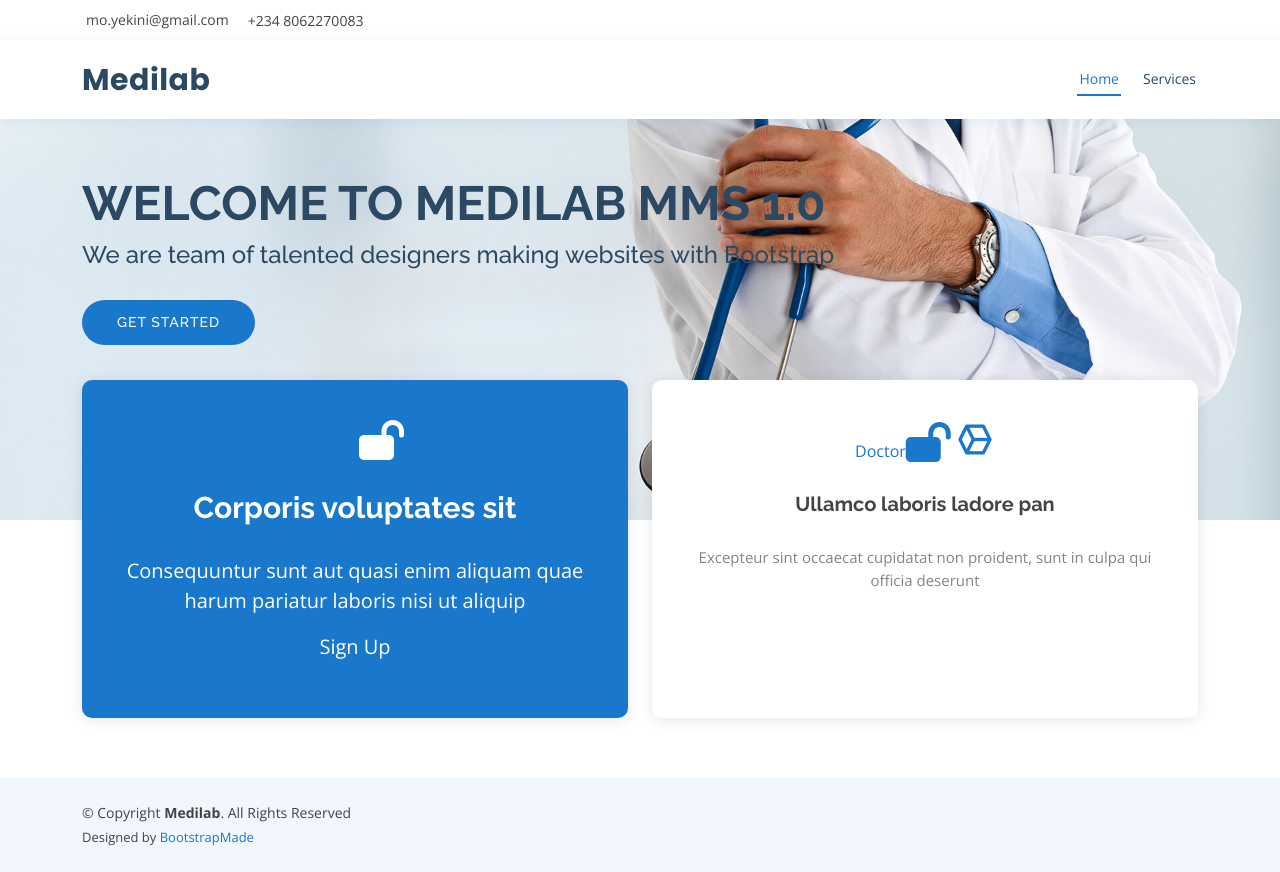
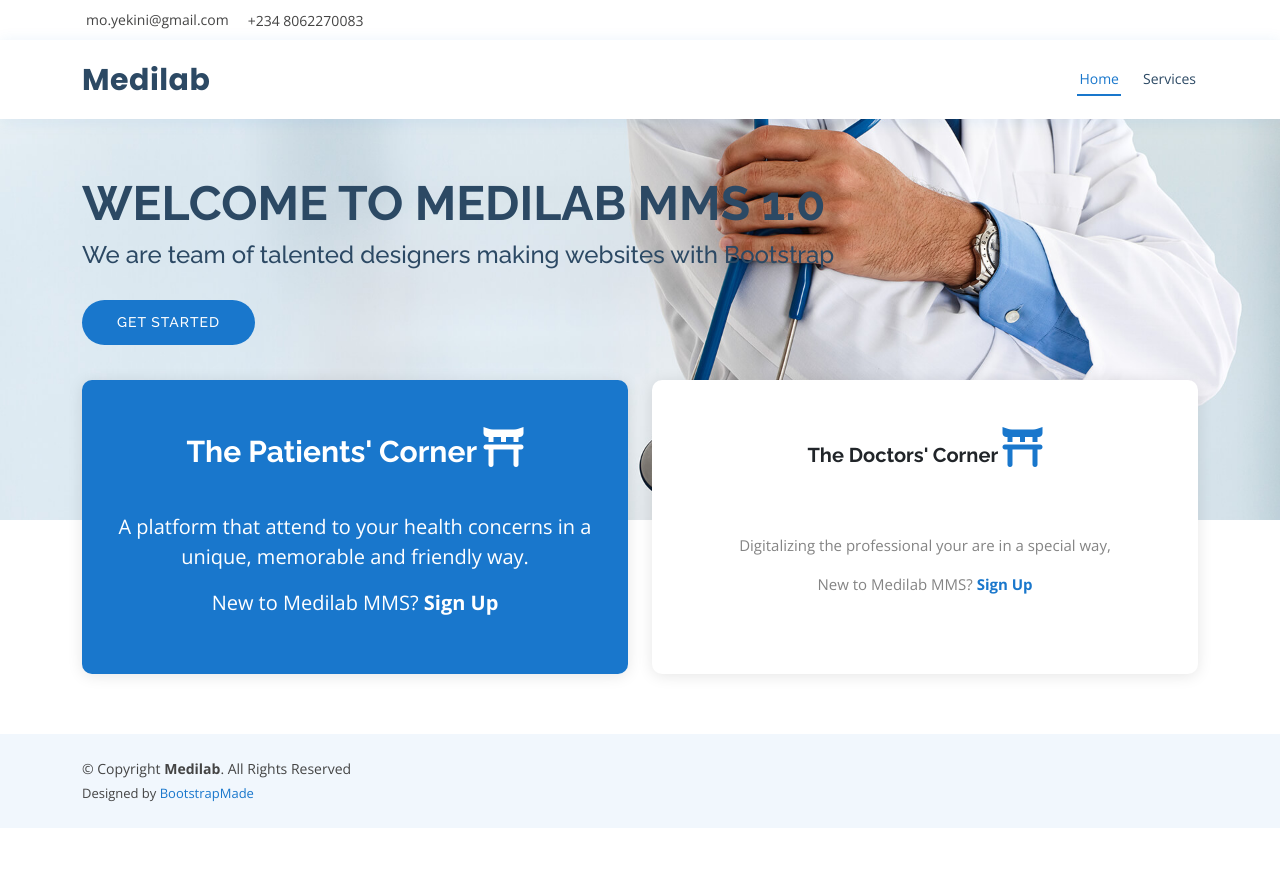
Before and after one commit to moreshud/ehealth, a Django app: page / in a window 1280 px wide. After the commit the page ends 828 px from the top, so only its background shows below. Run offline with Django 4.2, Linux system fonts and the light colour scheme; some libraries are stand-ins or nearby versions.

Commit message:
readme - home fix

```diff
--- a/core/patient/forms.py
+++ b/core/patient/forms.py
@@ -63,6 +63,7 @@ class PatientProfileForm(forms.ModelForm):
         widget=forms.DateInput(
             attrs={
                 'class': 'form-control mb-2',
+                'placeholder': 'YYYY-MM-DD'
             }
         ),
         required=True
@@ -122,6 +123,7 @@ class PatientAppointmentForm(forms.ModelForm):
         widget=forms.DateInput(
             attrs={
                 'class': 'form-control mb-2',
+                'placeholder': 'YYYY-MM-DD'
             }
         ),
         required=True
--- a/core/templates/home.html
+++ b/core/templates/home.html
@@ -15,19 +15,24 @@
           <div class="row">
               <div class="col-xl-6 d-flex align-items-stretch">
               <div class="icon-box-reversed mt-4 mt-xl-0">
-                  {% comment %} <i class="bx bx-receipt"></i> {% endcomment %}
-                  <a href="/sign-in/?next=/patient/">Patient<i class="fas fa-lock-open"></i></a>
-                  <h4>Corporis voluptates sit</h4>
-                  <p>Consequuntur sunt aut quasi enim aliquam quae harum pariatur laboris nisi ut aliquip</p>
-                  <p>Sign Up</p>
+                <a href="/sign-in/?next=/patient/" class="btn">
+                    <h4>The Patients' Corner <i class="fas fa-torii-gate"></i></h4>
+                </a>
+                <p>A platform that attend to your health concerns in a unique, memorable and friendly way.</p>
+                <p class="text-center mt-3">
+                    New to Medilab MMS? <a href="/sign-up/?next=/patient/" class="text-white"><b>Sign Up</b></a>
+                </p>
               </div>
               </div>
               <div class="col-xl-6 d-flex align-items-stretch">
               <div class="icon-box mt-4 mt-xl-0">
-                  <a href="/sign-in/?next=/doctor/">Doctor<i class="fas fa-lock-open"></i></a>
-                  <i class="bx bx-cube-alt"></i>
-                  <h4>Ullamco laboris ladore pan</h4>
-                  <p>Excepteur sint occaecat cupidatat non proident, sunt in culpa qui officia deserunt</p>
+                  <a href="/sign-in/?next=/doctor/" class="btn">
+                    <h4>The Doctors' Corner <i class="fas fa-torii-gate"></i></h4>
+                  </a>
+                  <p>Digitalizing the professional your are in a special way,</p>
+                  <p class="text-center mt-3">
+                    New to Medilab MMS? <a href="/sign-up/?next=/doctor/"><b>Sign Up</b></a>
+                </p>
               </div>
               </div>
           </div>
--- a/core/templates/patient/dashboard.html
+++ b/core/templates/patient/dashboard.html
@@ -122,8 +122,9 @@
                         <td>{{record.case_type | title }}</td>
                         {% if record.appointment_booked %}
                           <td>
+                            <span class="btn btn-success text-uppercase mr-5" style="font-size: 10px; font-weight: 700; cursor: default;">Doc. {{record.doctor.user.get_full_name }}</span> |
                             <span class="btn btn-warning text-uppercase mr-5" style="font-size: 10px; font-weight: 700; cursor: default;">{{record.appointment_session }}</span> |
-                            <span class="btn btn-success text-uppercase ml-5" style="font-size: 10px; font-weight: 700; cursor: default;">{{record.appointment_date | date }}</span>
+                            <span class="btn btn-danger text-uppercase ml-5" style="font-size: 10px; font-weight: 700; cursor: default;">{{record.appointment_date | date }}</span>
                           </td>
                         {% else %}
                           <td><span class="btn btn-primary text-uppercase" data-bs-toggle="modal" data-bs-target="#appointmentModal" style="font-size: 10px; font-weight: 700;">Book Appointment</span></td>
--- a/static/assets/css/style.css
+++ b/static/assets/css/style.css
@@ -752,7 +752,6 @@ section {
 .why-us .icon-boxes .icon-box-reversed h4 {
   font-size: 30px;
   font-weight: 700;
-  margin: 0 0 30px 0;
   color: #fff;
 }
 
```
Also changed, not shown: core/patient/views.py (+10 -6 lines), README.md.
